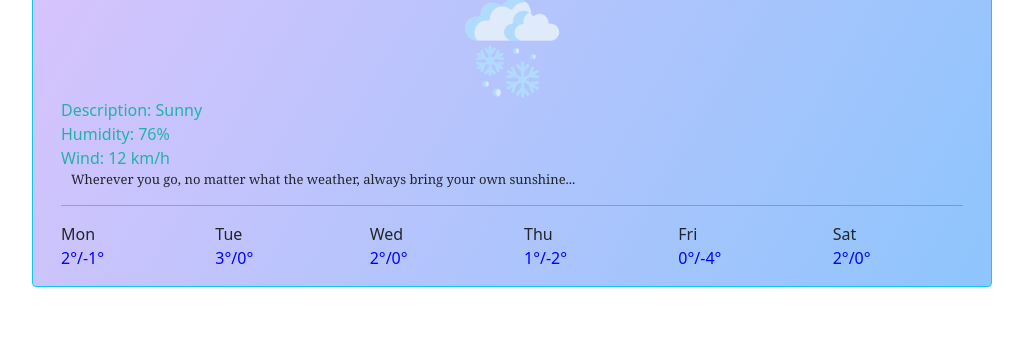
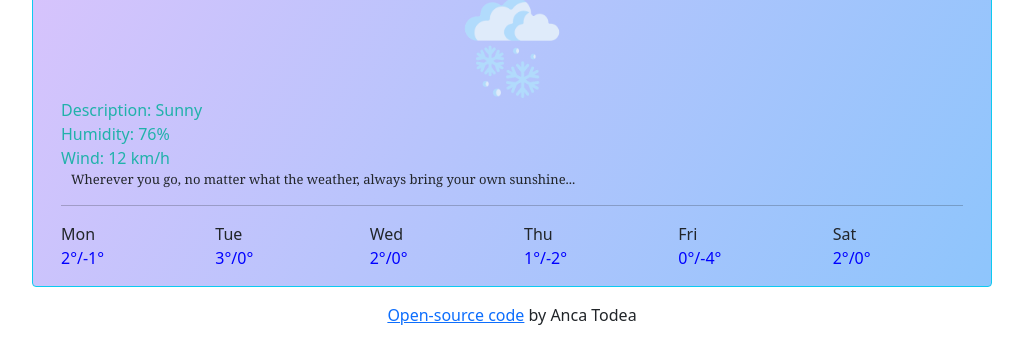
Before and after one commit to ancatodea/weather-app, a plain HTML site: page index.html in a window 1280 px wide. Shown: the part 292-656 px from the top of the page, without its empty margins (128-1151 px from the left). Drawn offline with nearby package versions, Linux system fonts and the light colour scheme.

Commit message:
Created a link for my GitHub open-source

```diff
--- a/index.html
+++ b/index.html
@@ -88,6 +88,13 @@
         </div>
       </div>
     </div>
+    <div id="linkCode">
+      <a href="https://github.com/ancatodea/weather-app.git" target="blank"
+        >Open-source code</a
+      >
+
+      by Anca Todea
+    </div>
     <script src="src/index.js"></script>
   </body>
 </html>
--- a/src/styles.css
+++ b/src/styles.css
@@ -51,3 +51,7 @@ img {
  top: -8px;
  padding:8px 12px;
 }
+
+#linkCode {
+  text-align: center;
+}
```
